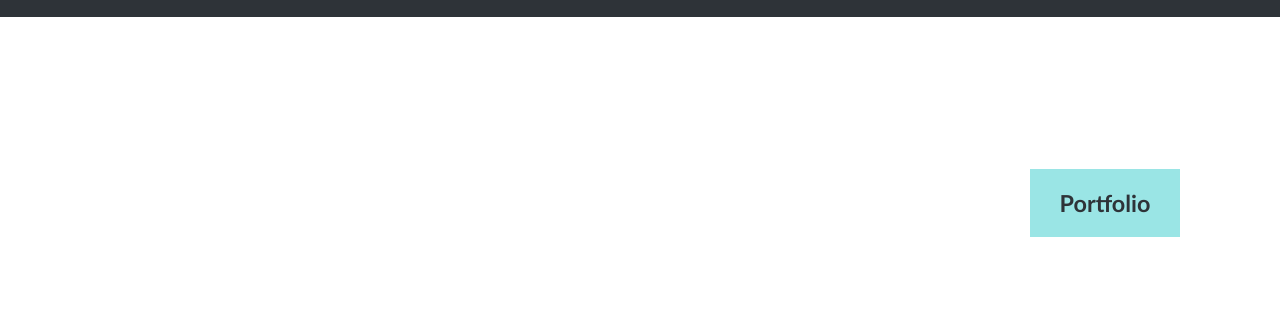
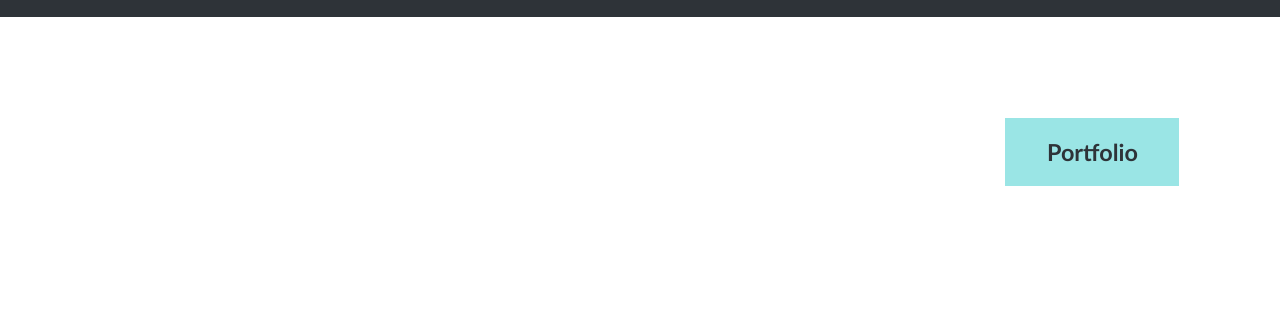
Before and after one commit to carolynking213/portfolio, a plain HTML site: page index.html in a window 1280 px wide. Shown: the part 67-391 px from the top of the page. Drawn offline with Linux system fonts and the light colour scheme.

Commit message:
add flexbox to the hero

```diff
--- a/assets/css/style.css
+++ b/assets/css/style.css
@@ -62,19 +62,18 @@ section {
 /* Hero Style Start */
 .hero {
     background-image: url("../images/pexels-david-bartus-963278.jpg");
-    height: 250px;
-    position: relative;
+    display: flex;
+    justify-content: flex-end;
+    flex-wrap: wrap;
 }
 
 .hero-subtitle {
     background-color: #9ae5e5;
     padding: 20px;
-    width: 150px;
     font-size: 20px;
     text-align: center;
-    position: absolute;
-    bottom: 30px;
-    right: 100px;
+    width: 15%;
+    margin: 3.5%;
 }
 /* Hero Style End */
 
```
